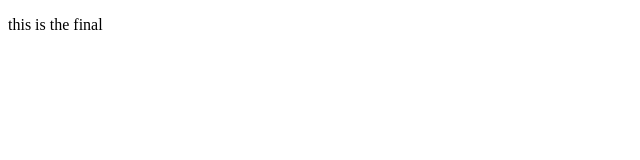
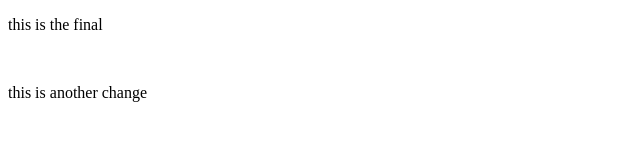
Before and after one commit to mhaldeman8875/vsc-final, a plain HTML site: page VSC-Final/index.html in a window 1280 px wide. Shown: the whole page, without its empty margins (0-640 px from the left). Drawn offline with Linux system fonts and the light colour scheme.

Commit message:
this is a commit

```diff
--- a/VSC-Final/htmlpage.html
+++ b/VSC-Final/index.html
@@ -5,6 +5,7 @@
     <title></title>
 </head>
 <body>
-    <p>this is the final</p>
+    <p>this is the final</p><br />
+    <p>this is another change</p>
 </body>
 </html>
```
